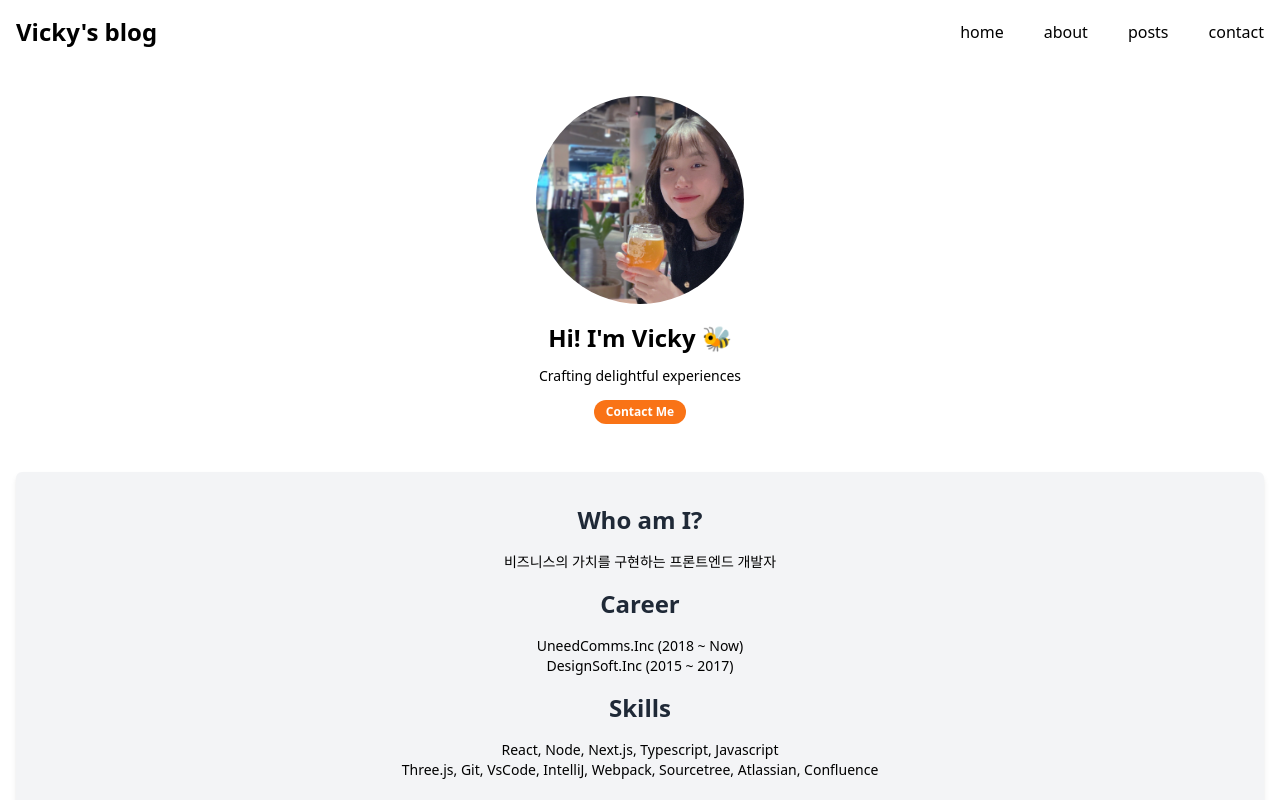
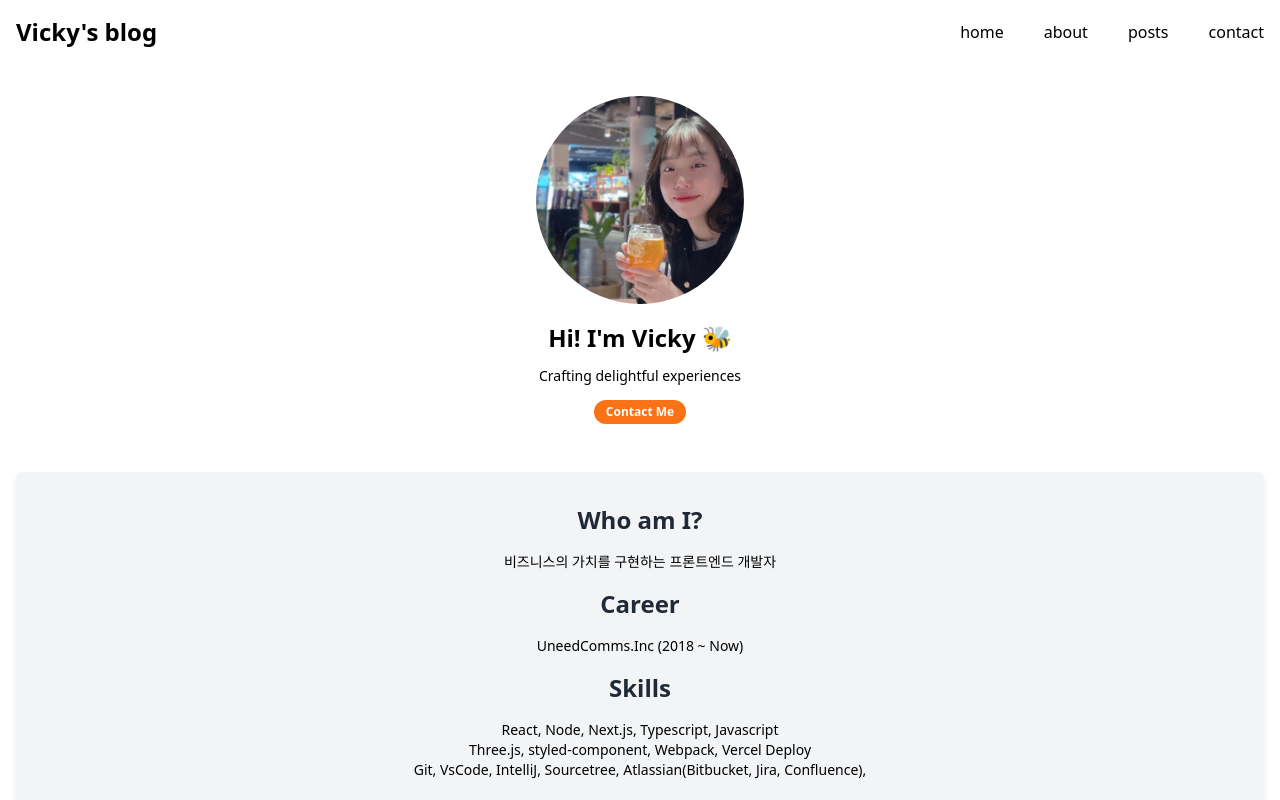
Before and after one commit to wonieeVicky/nextjs-blog, a Next.js app: page /about in a window 1280 px wide. Built offline with nearby package versions, Linux system fonts and the light colour scheme.

Commit message:
fix: style, about 페이지 내용 수정

```diff
--- a/src/app/about/page.tsx
+++ b/src/app/about/page.tsx
@@ -16,17 +16,15 @@ export default function AboutPage() {
         <h2 className={`${TITLE_CLASS} mt-0`}>Who am I?</h2>
         <p className="text-sm">비즈니스의 가치를 구현하는 프론트엔드 개발자</p>
         <h2 className={TITLE_CLASS}>Career</h2>
-        <p className="text-sm">
-          UneedComms.Inc (2018 ~ Now)
-          <br />
-          DesignSoft.Inc (2015 ~ 2017)
-        </p>
+        <p className="text-sm">UneedComms.Inc (2018 ~ Now)</p>
         <h2 className={TITLE_CLASS}>Skills</h2>
         <p className="text-sm">
           React, Node, Next.js, Typescript, Javascript
           <br />
-          Three.js, Git, VsCode, IntelliJ, Webpack, Sourcetree, Atlassian,
-          Confluence
+          Three.js, styled-component, Webpack, Vercel Deploy
+          <br />
+          Git, VsCode, IntelliJ, Sourcetree, Atlassian(Bitbucket, Jira,
+          Confluence),
         </p>
       </section>
     </>
--- a/src/components/Categories.tsx
+++ b/src/components/Categories.tsx
@@ -7,7 +7,9 @@ type Props = {
 export default function Categories({ categories, selected, onClick }: Props) {
   return (
     <section className="text-center p-4">
-      <h2 className="text-lg fotn-bold border-b border-orange-500 mb-2">Cateogory</h2>
+      <h2 className="text-lg fotn-bold border-b border-orange-500 mb-2">
+        Category
+      </h2>
       <ul>
         {categories.map((category) => (
           <li
--- a/src/components/PostCard.tsx
+++ b/src/components/PostCard.tsx
@@ -3,7 +3,9 @@ import Image from 'next/image';
 import Link from 'next/link';
 
 type Props = { post: Post };
-export default function PostCard({ post: { title, description, date, category, path } }: Props) {
+export default function PostCard({
+  post: { title, description, date, category, path }
+}: Props) {
   return (
     <Link href={`/posts/${path}`}>
       <article className="rounded-md overflow-hidden shadow-md hover:shadow-xl">
@@ -15,10 +17,16 @@ export default function PostCard({ post: { title, description, date, category, p
           height={200}
         />
         <div className="flex flex-col items-center p-4">
-          <time className="self-end text-gray-700">{date.toString()}</time>
-          <h3 className="text-lg font-bold">{title}</h3>
-          <p className="w-full truncate text-center">{description}</p>
-          <span className="text-sm rounded-lg bg-orange-100 px-2 my-2">{category}</span>
+          <time className="self-end text-gray-700 text-sm">
+            {date.toString()}
+          </time>
+          <h3 className="font-bold my-1">{title}</h3>
+          <p className="w-full truncate text-center font-light text-sm">
+            {description}
+          </p>
+          <span className="text-xs bg-lime-100 px-3 p-1 my-3 rounded-xl">
+            {category}
+          </span>
         </div>
       </article>
     </Link>
```
